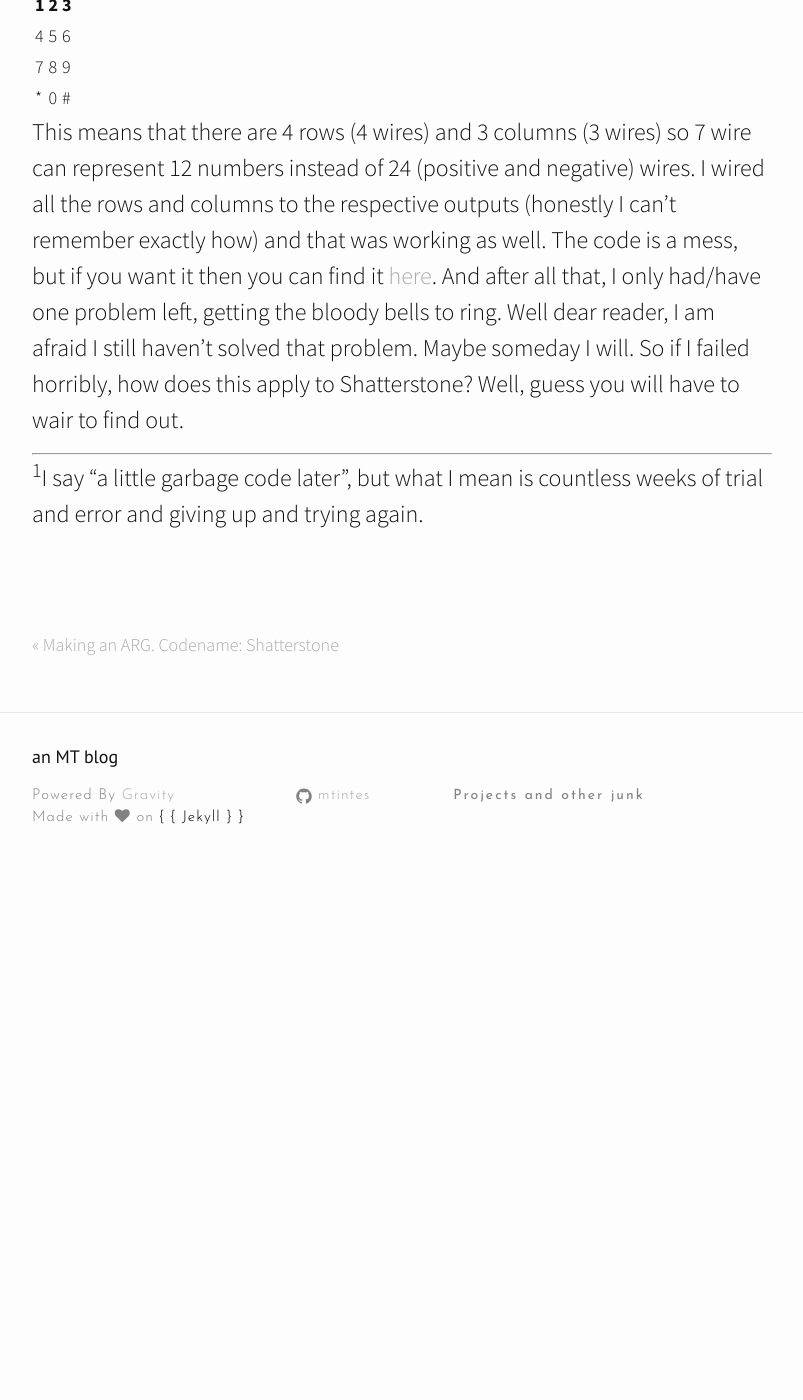
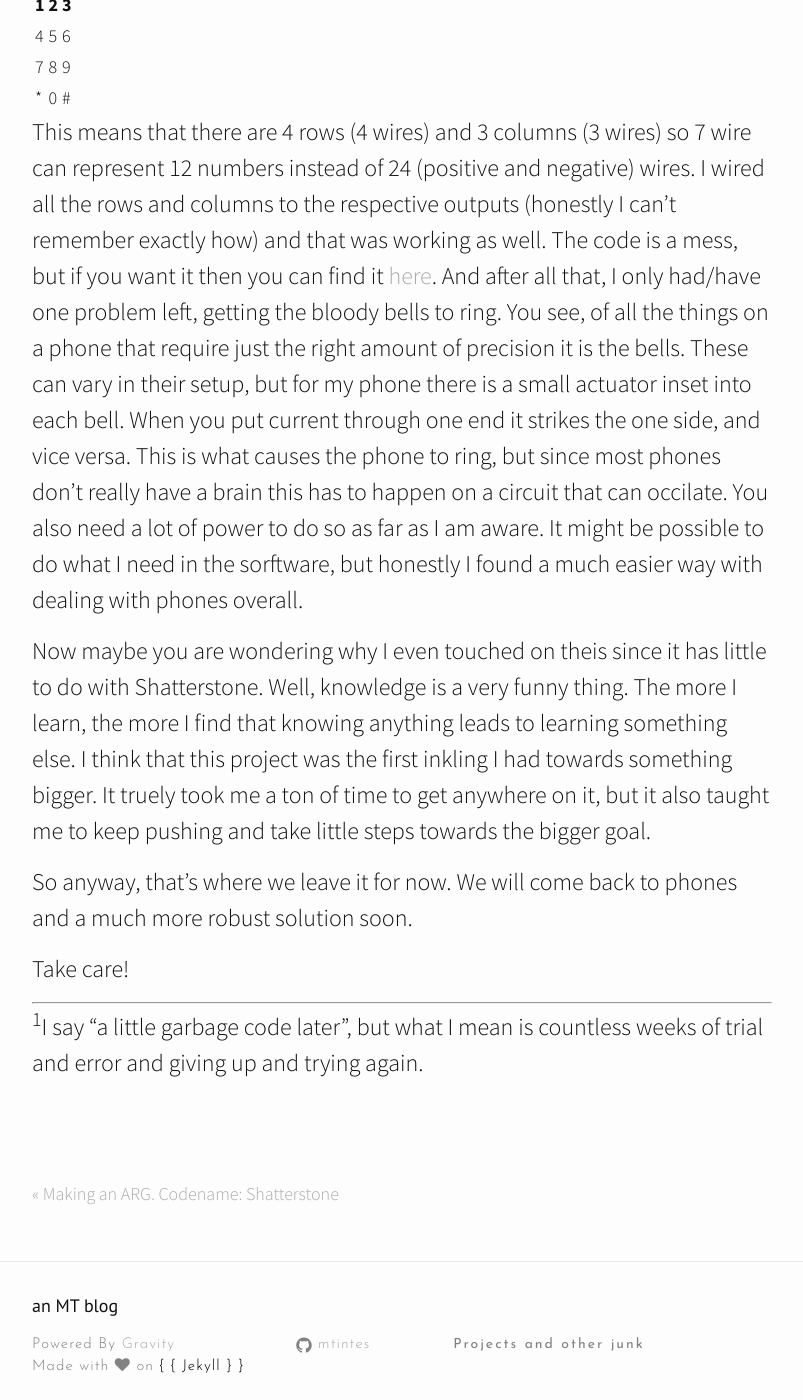
Before and after one commit to mtintes/mtintes.github.io, a Jekyll site: the page built from _posts/2024-04-23-Shatterstone-2.md, in a window 1280 px wide and 1400 px high, scrolled down 2649 px. Shown: the whole window, without its empty margins (238-1041 px from the left). Built offline with Jekyll 4.4.1, drawn with Linux system fonts in a browser that asks for light colours; nearby versions of some CDN libraries; before the commit the page ends 3539 px from its top, so only the background shows below that.

Commit message:
Update 2024-04-23-Shatterstone-2.md

```diff
--- a/_posts/2024-04-23-Shatterstone-2.md
+++ b/_posts/2024-04-23-Shatterstone-2.md
@@ -28,7 +28,13 @@ When trying to make a phone work like a phone you have to think of it more like
 |7|8|9|
 |*|0|#|
 
-This means that there are 4 rows (4 wires) and 3 columns (3 wires) so 7 wire can represent 12 numbers instead of 24 (positive and negative) wires. I wired all the rows and columns to the respective outputs (honestly I can't remember exactly how) and that was working as well. The code is a mess, but if you want it then you can find it [here](https://github.com/mtintes/phone/blob/master/phone_run.py). And after all that, I only had/have one problem left, getting the bloody bells to ring. Well dear reader, I am afraid I still haven't solved that problem. Maybe someday I will. So if I failed horribly, how does this apply to Shatterstone? Well, guess you will have to wair to find out.
+This means that there are 4 rows (4 wires) and 3 columns (3 wires) so 7 wire can represent 12 numbers instead of 24 (positive and negative) wires. I wired all the rows and columns to the respective outputs (honestly I can't remember exactly how) and that was working as well. The code is a mess, but if you want it then you can find it [here](https://github.com/mtintes/phone/blob/master/phone_run.py). And after all that, I only had/have one problem left, getting the bloody bells to ring. You see, of all the things on a phone that require just the right amount of precision it is the bells. These can vary in their setup, but for my phone there is a small actuator inset into each bell. When you put current through one end it strikes the one side, and vice versa. This is what causes the phone to ring, but since most phones don't really have a brain this has to happen on a circuit that can occilate. You also need a lot of power to do so as far as I am aware. It might be possible to do what I need in the sorftware, but honestly I found a much easier way with dealing with phones overall.
+
+Now maybe you are wondering why I even touched on theis since it has little to do with Shatterstone. Well, knowledge is a very funny thing. The more I learn, the more I find that knowing anything leads to learning something else. I think that this project was the first inkling I had towards something bigger. It truely took me a ton of time to get anywhere on it, but it also taught me to keep pushing and take little steps towards the bigger goal.
+
+So anyway, that's where we leave it for now. We will come back to phones and a much more robust solution soon.
+
+Take care!
 
 ---
 
```
